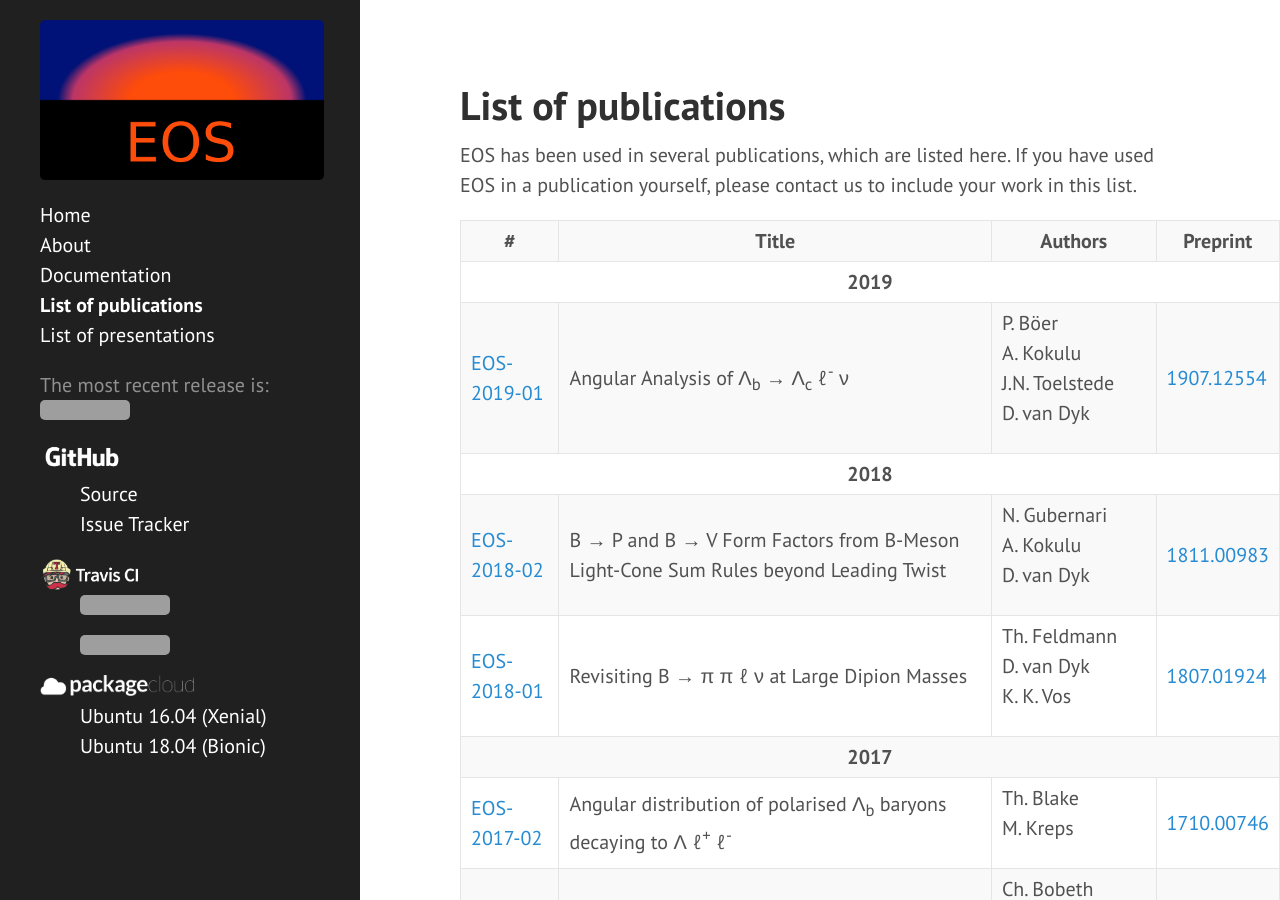
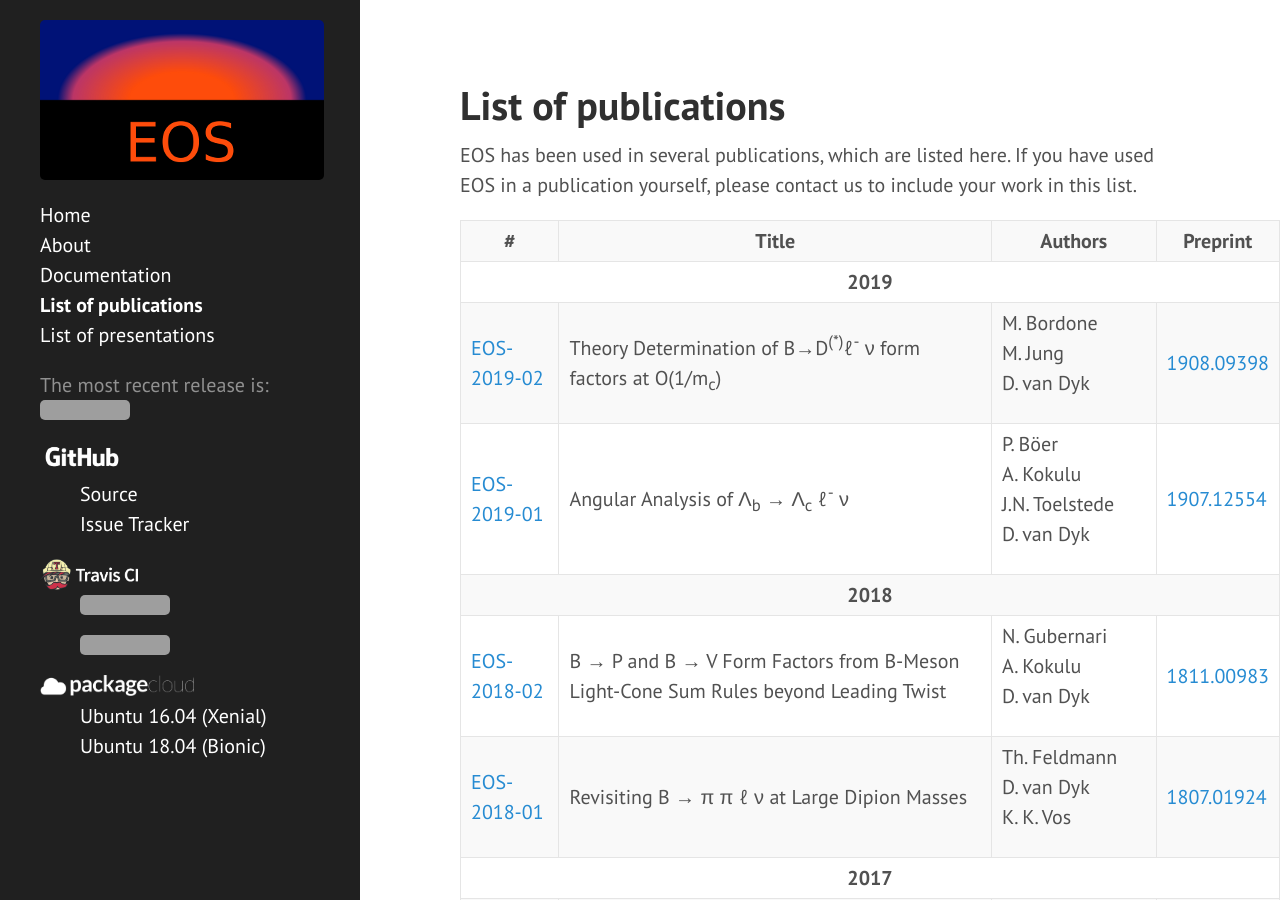
Before and after one commit to eos/eos.github.io, a Jekyll site: the page built from publications.html, in a window 1280 px wide and 900 px high. Built offline with Jekyll 4.4.1, drawn with Linux system fonts in a browser that asks for light colours; grey boxes are pictures that could not be loaded.

Commit message:
Add EOS-2019-02 to list of publications

```diff
--- a/_data/publications.yml
+++ b/_data/publications.yml
@@ -1,5 +1,9 @@
 - year: '2019'
   items:
+      - id:      '02'
+        title:   'Theory Determination of B&rarr;D<sup>(&ast;)</sup>&ell;<sup>-</sup> &nu; form factors at O(1/m<sub>c</sub>)'
+        authors: [ 'M.&nbsp;Bordone', 'M.&nbsp;Jung', 'D.&nbsp;van&nbsp;Dyk' ]
+        arxiv:   '1908.09398'
       - id:      '01'
         title:   'Angular Analysis of &Lambda;<sub>b</sub> &#8594; &Lambda;<sub>c</sub> &ell;<sup>-</sup> &nu;'
         authors: [ 'P.&nbsp;B&ouml;er', 'A.&nbsp;Kokulu', 'J.N.&nbsp;Toelstede', 'D.&nbsp;van&nbsp;Dyk' ]
```
